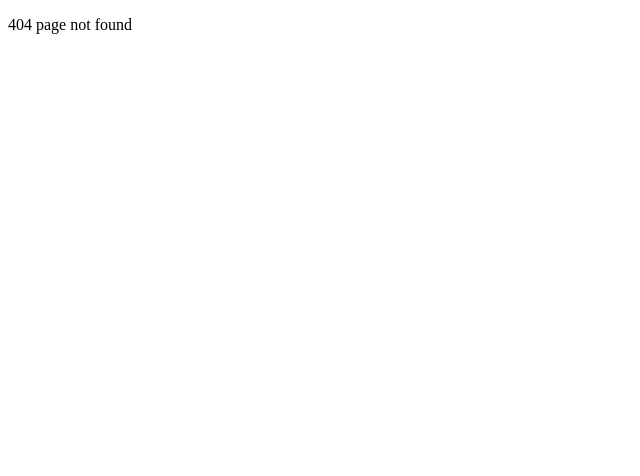
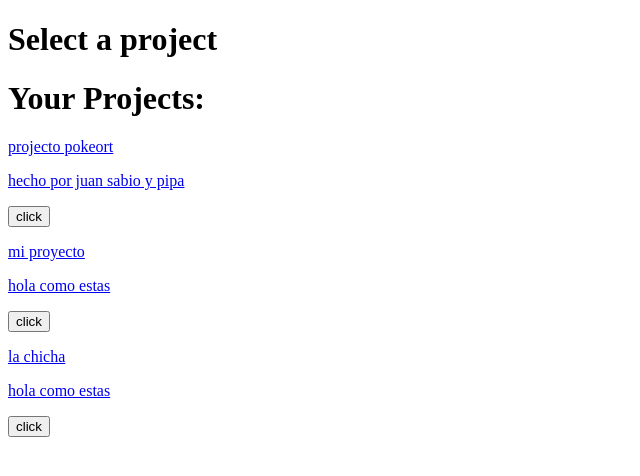
Before and after one commit to Frotolin08/Kronos-Proyecto, a React (Vite) app in the folder Frontend/: page /projects in a window 1280 px wide. Before the commit this address had no page. Shown: the top 476 px of the page, without its empty margins (0-640 px from the left). Built offline with nearby package versions, Linux system fonts and the light colour scheme.

Commit message:
hecho basico de pagina seleccion proyectos
con componentes de listas y de elementos de listas. Falta resolver que cada link de cada elemento te redirija al proyecto que corresponda

```diff
--- a/Frontend/src/Pages/LandingPage.jsx
+++ b/Frontend/src/Pages/LandingPage.jsx
@@ -3,7 +3,7 @@ import RouteSelector from "../components/RouteSelector";
 
 export default function LandingPage() {
 
-const routes = ['/', '/home','/login','/register','*']
+const routes = ['/', '/home','/login','/register','*','/projects']
   return (
     <>
     <h1>landing page</h1>
--- /dev/null
+++ b/Frontend/src/Pages/ProjectSelectPage.jsx
@@ -0,0 +1,36 @@
+import SimpleList from "../components/SimpleList";
+import ListItem from "../components/ListItem";
+export default function ProjectSelectPage(props) {
+const projects = [
+    {title: 'projecto pokeort',
+    subtitle: 'hecho por juan sabio y pipa',
+    buttonContent: 'click',
+    link: '/proyecto:id',
+    id: 1
+},
+{
+    title: 'mi proyecto',
+    subtitle: 'hola como estas',
+    buttonContent: 'click',
+    link: '/proyecto:id',
+id:2 },
+{
+    title: 'la chicha',
+    subtitle: 'hola como estas',
+    buttonContent: 'click',
+    link: '/proyecto:id',
+id: 3}
+        ]
+const listItems = projects.map((item) => (<ListItem key={item.id}Link={item.link} title={item.title} subtitle={item.subtitle} buttonContent={item.buttonContent} buttonOnClick={item.buttonOnClick}/>))
+return(
+<>
+<h1>Select a project</h1>
+<SimpleList listTitle='Your Projects:' listContent={listItems}/>
+
+</>
+
+
+);
+
+
+}
--- /dev/null
+++ b/Frontend/src/components/ListItem.jsx
@@ -0,0 +1,15 @@
+import {Link} from 'react-router'
+
+export default function ListItem(props) {
+
+return(
+    <Link to={props.Link}>
+<div className="ListItem"> <p>{props.title}</p>
+<p>{props.subtitle}</p>
+<button onClick={props.buttonOnClick}>{props.buttonContent}</button>
+</div></Link>
+
+
+)
+
+}
--- /dev/null
+++ b/Frontend/src/components/SimpleList.jsx
@@ -0,0 +1,11 @@
+
+export default function SimpleList(props) {
+
+return(
+
+    <div className="listBody"> <h1>{props.listTitle}</h1>
+    <div className="listItems">{props.listContent}</div>
+    </div>
+)
+
+}
--- a/Frontend/src/main.jsx
+++ b/Frontend/src/main.jsx
@@ -5,15 +5,19 @@ import LandingPage from "./Pages/LandingPage.jsx";
 import ErrorPage from "./Pages/ErrorPage.jsx";
 import HomePage from "./Pages/HomePage.jsx";
 import Login from "./Pages/Login.jsx";
+import coconut from '../Public/coconut.jpg'
 import Register from "./Pages/Register.jsx";
+import ProjectSelectPage from "./Pages/ProjectSelectPage.jsx";
 const router = createBrowserRouter([
   { path: "/", element: <LandingPage /> },
   { path: "*", element: <ErrorPage /> },
   { path: "/home", element: <HomePage /> },
   { path: "/login", element: <Login /> },
   { path: "/Register", element: <Register /> },
+  { path: '/projects', element: <ProjectSelectPage/>}
 ]);
 createRoot(document.getElementById("root")).render(
+  coconut &&
   <StrictMode>
     <RouterProvider router={router} />
   </StrictMode>
```
Also changed, not shown: Frontend/Public/coconut.jpg (added).
